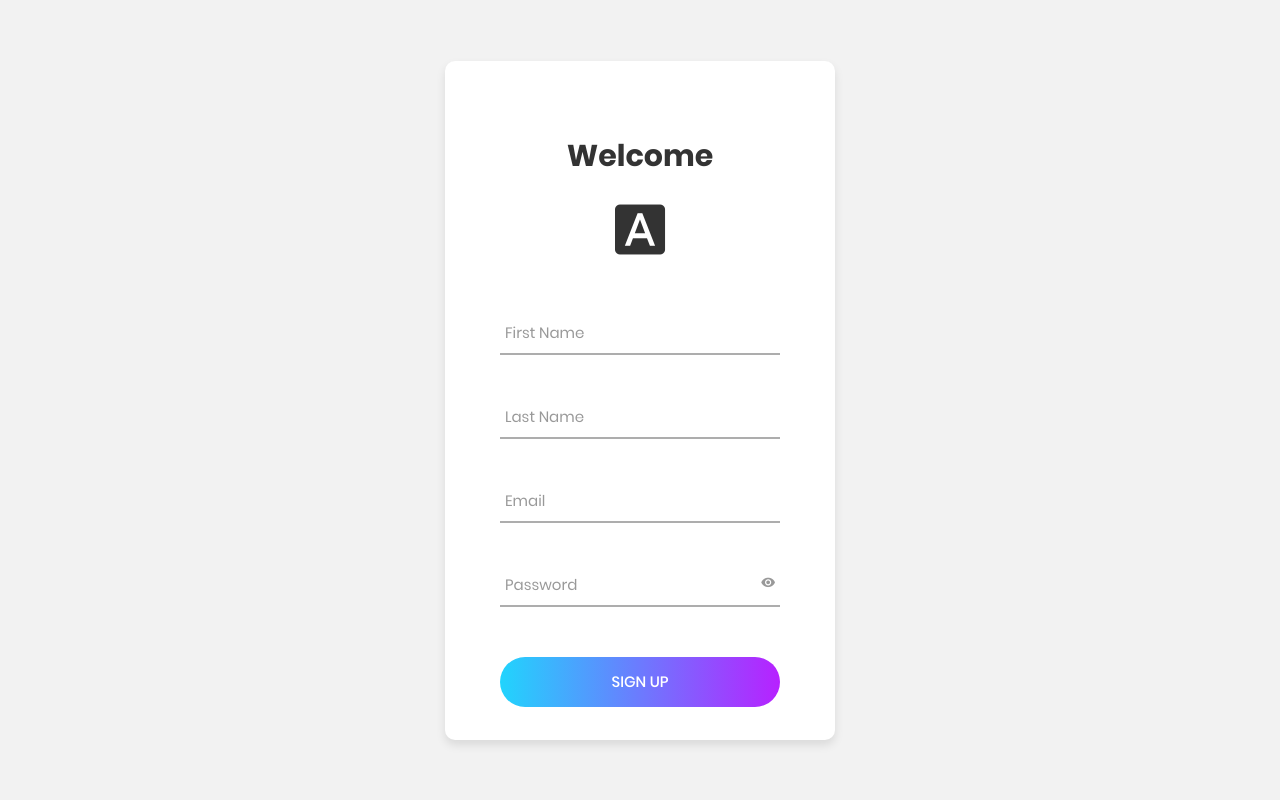
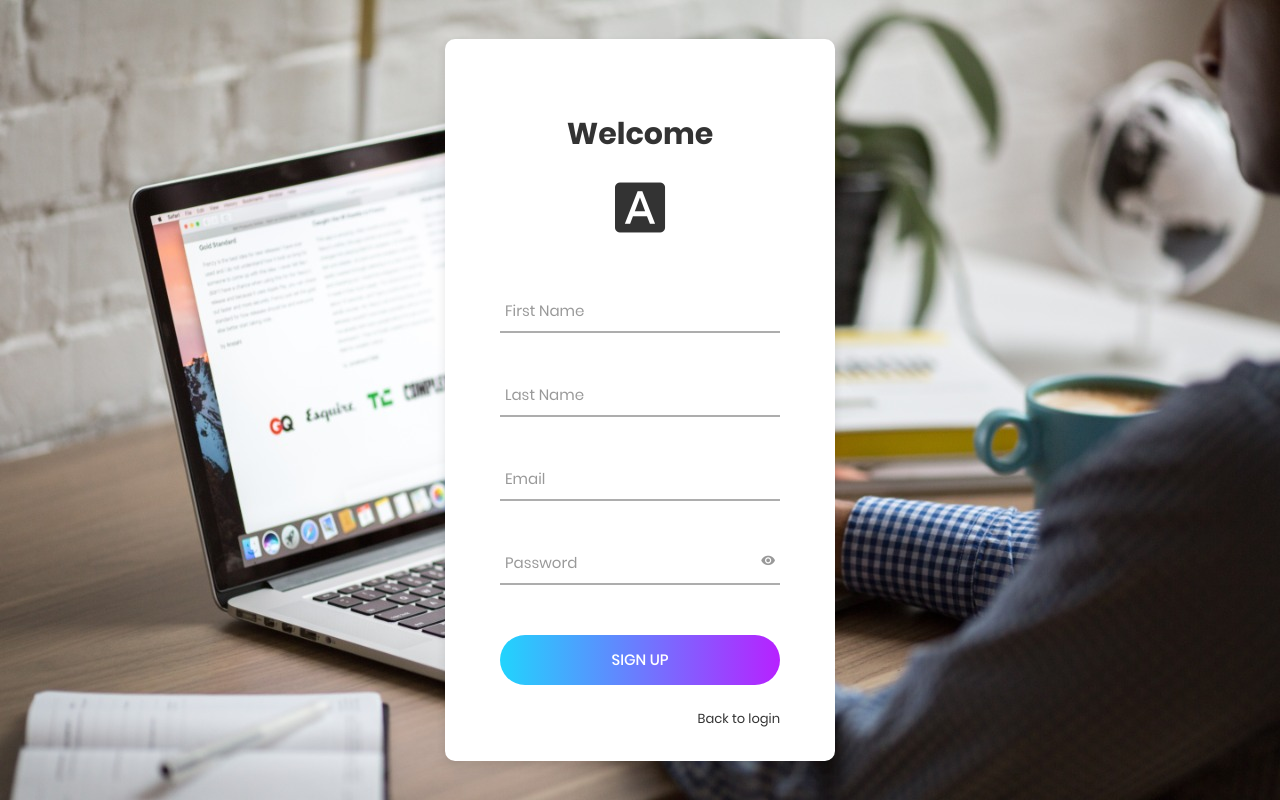
Before and after one commit to 7Nithin7/ATS-Breaker, a Flask app: page /register in a window 1280 px wide. Run offline with Flask 2, Linux system fonts and the light colour scheme; some libraries are stand-ins or nearby versions.

Commit message:
background added

```diff
--- a/app.py
+++ b/app.py
@@ -34,7 +34,7 @@ def index():
             else:
                 return render_template('index.html', response = "Invalid Password")
         except:
-            return redirect('/')
+            return render_template('index.html', response = "Invalid username")
 
     else:
         # print('Hi')
@@ -145,4 +145,4 @@ if __name__ == "__main__":
     #     db.session.add(admin)
     #     db.session.commit()
 
-    app.run(debug=False)
+    app.run(debug=True)
--- a/static/css/front.css
+++ b/static/css/front.css
@@ -1,12 +1,13 @@
 #title {
     background-color: #00487d;
     color: white;
-    /* background-image: ; */
+    background-image: url("/templates/images/image1.jpeg");
     /* padding-bottom: 5%; */
 }
 
 .container-fluid {
     padding: 3% 15%;
+    background: inherit;
 }
 
 body{
--- a/static/css/main.css
+++ b/static/css/main.css
@@ -489,6 +489,14 @@ iframe {
   }
 }
 
+/* Custom CSS */
+
+.container-login100 {
+  background-image: url("/templates/images/image1.jpeg");
+  background-size: 100%;
+}
+
+
 h6 {
   text-align: center;
   color:red;
--- a/templates/front.html
+++ b/templates/front.html
@@ -4,6 +4,8 @@
 <head>
     <meta charset="utf-8">
     <title>ATS Breaker</title>
+
+    <script src="https://code.jquery.com/jquery-3.5.1.min.js"></script>
 
     <!-- Google Fonts -->
     <link href="https://fonts.googleapis.com/css?family=Montserrat:300,400,700,900|Ubuntu:400,700,700i&display=swap"
@@ -21,7 +23,7 @@
     <script src="https://kit.fontawesome.com/952ca1eb23.js" crossorigin="anonymous"></script>
 
     <!-- Bootstrap Scripts -->
-    <script src="https://code.jquery.com/jquery-3.5.1.min.js"></script> </script>
+
     <script src="https://cdn.jsdelivr.net/npm/popper.js@1.16.0/dist/umd/popper.min.js"
         integrity="sha384-Q6E9RHvbIyZFJoft+2mJbHaEWldlvI9IOYy5n3zV9zzTtmI3UksdQRVvoxMfooAo"
         crossorigin="anonymous"></script>
--- a/templates/register.html
+++ b/templates/register.html
@@ -71,7 +71,10 @@
 							</button>
 						</div>
 					</div>
-
+					<br>
+					<a class="txt2" href="/" style="float: right;">
+						Back to login
+					</a>
 
 				</form>
 			</div>
```
Also changed, not shown: templates/images/image1.jpeg (added).
